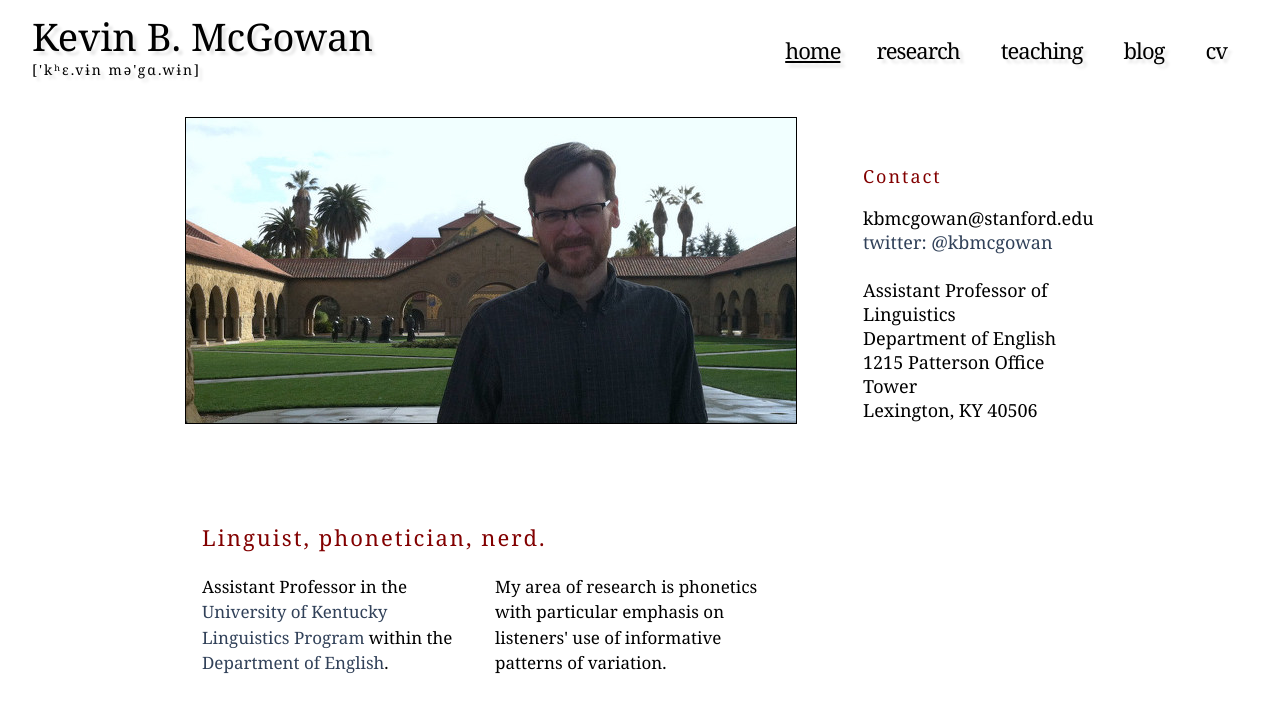
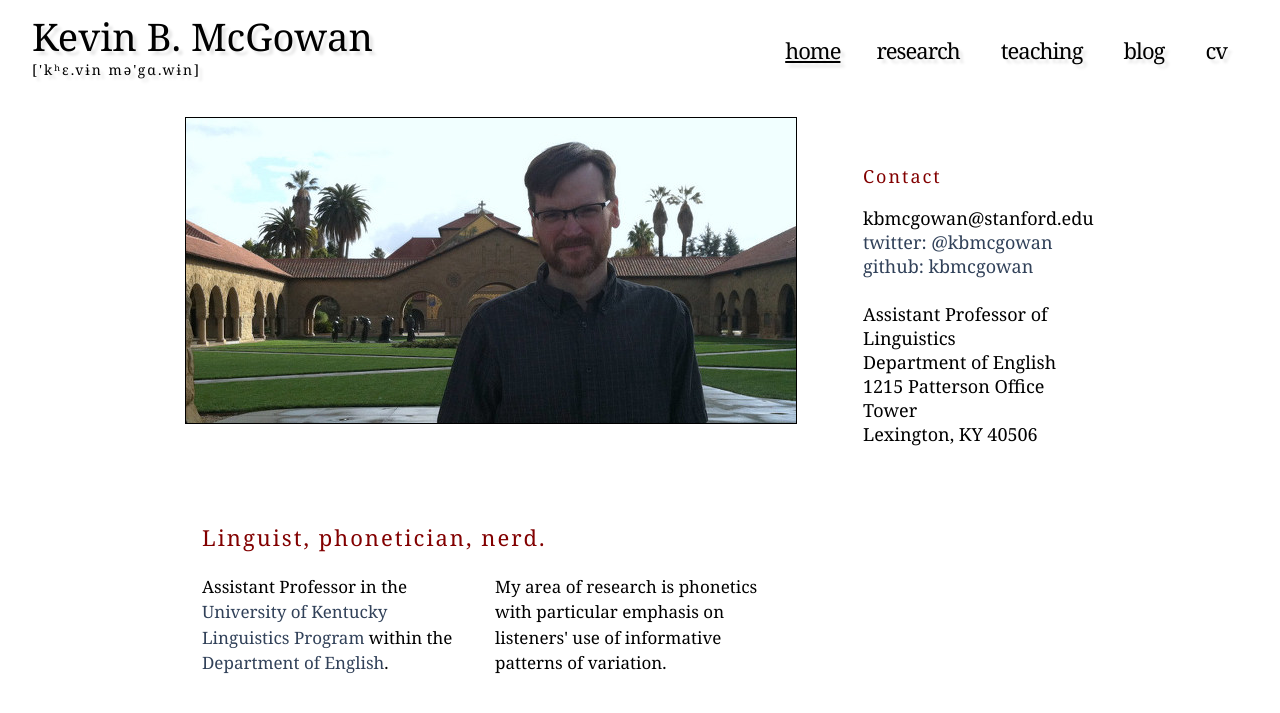
Before and after one commit to kbmcgowan/kbmcgowan.github.io, a Jekyll site: the page built from index.html, in a window 1280 px wide. Shown: the top 713 px of the page. Built offline with Jekyll 4.4.1, drawn with Linux system fonts in a browser that asks for light colours; nearby versions of some CDN libraries; some web fonts are replaced; library files that are not in the unit come from our copies.

Commit message:
added github to personal page

```diff
--- a/index.html
+++ b/index.html
@@ -53,6 +53,7 @@
 <ul>
 <li>kbmcgowan@stanford.edu</li>
 <li><a href="https://twitter.com/kbmcgowan">twitter: @kbmcgowan</a></li>
+<li><a href="https://github.com/kbmcgowan">github: kbmcgowan</a></li>
 <li> &nbsp; </li>
 <li>Assistant Professor of Linguistics</li>
 <li>Department of English</li>
```
